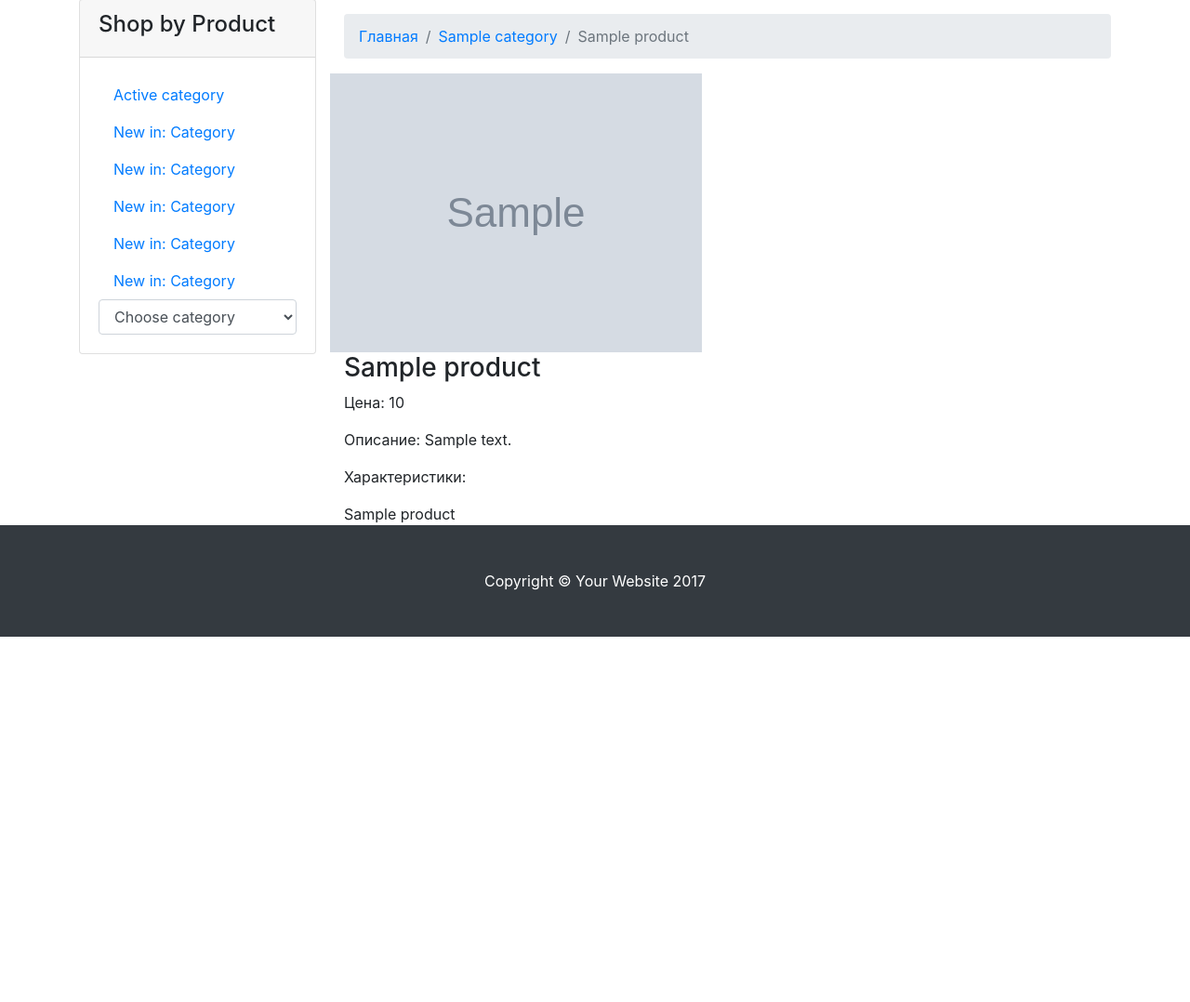
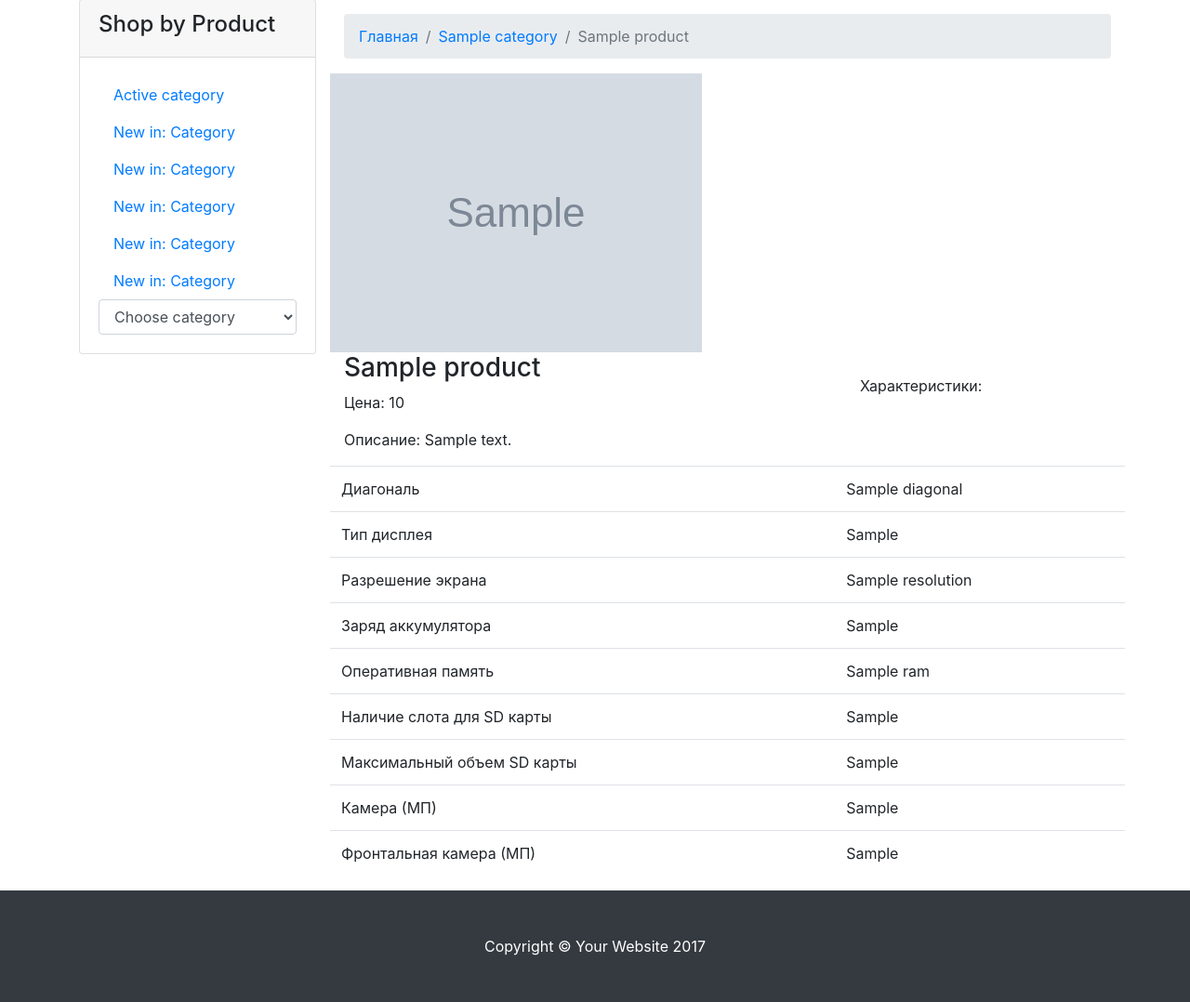
Before and after one commit to NikolayKovnir/Myshop, a Django app: template myshop/mainapp/templates/product_detail.html in a window 1280 px wide. Shown: the part 153-1231 px from the top of the page at 93% size. Before the commit the page ends 838 px from the top, so only its background shows below. Run offline with Django 3.2, Linux system fonts and the light colour scheme; the template is opened without the code that fills it: most values are stand-ins (such as "Sample title", 1, 10 or a date in 2020); grey boxes marked "Sample" are stand-in pictures; some libraries are stand-ins or nearby versions.

Commit message:
templates spec working version

```diff
--- a/myshop/mainapp/templates/product_detail.html
+++ b/myshop/mainapp/templates/product_detail.html
@@ -16,9 +16,13 @@
         <h3>{{ product.title }}</h3>
         <p>Цена: {{ product.price }}</p>
         <p>Описание: {{ product.description }}</p>
-        <p>Характеристики:</p>
     </div>
+    <p class="mt-4">Характеристики:</p>
+    {% if product.category.slug == 'notebooks' %}
+        {% include "notebook_spec.html" %}
+    {% else %}
+        {% include "smartphone_spec.html" %}
+    {% endif %}
 </div>
-{{ product.title }}
 
 {% endblock content %}
--- a/myshop/mainapp/templates/smartphone_spec.html
+++ b/myshop/mainapp/templates/smartphone_spec.html
@@ -1,10 +1,39 @@
-<!DOCTYPE html>
-<html lang="en">
-<head>
-    <meta charset="UTF-8">
-    <title>Title</title>
-</head>
-<body>
-
-</body>
-</html>
+<table class="table">
+  <tbody>
+    <tr>
+      <td>Диагональ</td>
+      <td>{{ product.diagonal }}</td>
+    </tr>
+      <tr>
+      <td>Тип дисплея</td>
+      <td>{{ product.display_type }}</td>
+    </tr>
+      <tr>
+      <td>Разрешение экрана</td>
+      <td>{{ product.resolution }}</td>
+    </tr>
+      <tr>
+      <td>Заряд аккумулятора</td>
+      <td>{{ product.accum_volume }}</td>
+    </tr>
+      <tr>
+      <td>Оперативная память</td>
+      <td>{{ product.ram }}</td>
+    </tr>
+      <tr>
+      <td>Наличие слота для SD карты</td>
+      <td>{{ product.sd }}</td>
+    <tr>
+      <td>Максимальный объем SD карты</td>
+      <td>{{ product.sd_volume_max }}</td>
+    </tr>
+    <tr>
+      <td>Камера (МП)</td>
+      <td>{{ product.main_cam_mp }}</td>
+    </tr>
+    <tr>
+      <td>Фронтальная камера (МП)</td>
+      <td>{{ product.frontal_cam_mp }}</td>
+    </tr>
+  </tbody>
+</table>
--- a/myshop/mainapp/urls.py
+++ b/myshop/mainapp/urls.py
@@ -5,4 +5,5 @@ from .views import test_view, ProductDetailView
 urlpatterns = [
     path('', test_view, name='base'),
     path('products/<str:ct_model>/<str:slug>/', ProductDetailView.as_view(), name='product_detail'),
+
 ]
```
Also changed, not shown: myshop/mainapp/templates/notebook_spec.html (+28 -10 lines), myshop/db.sqlite3.
